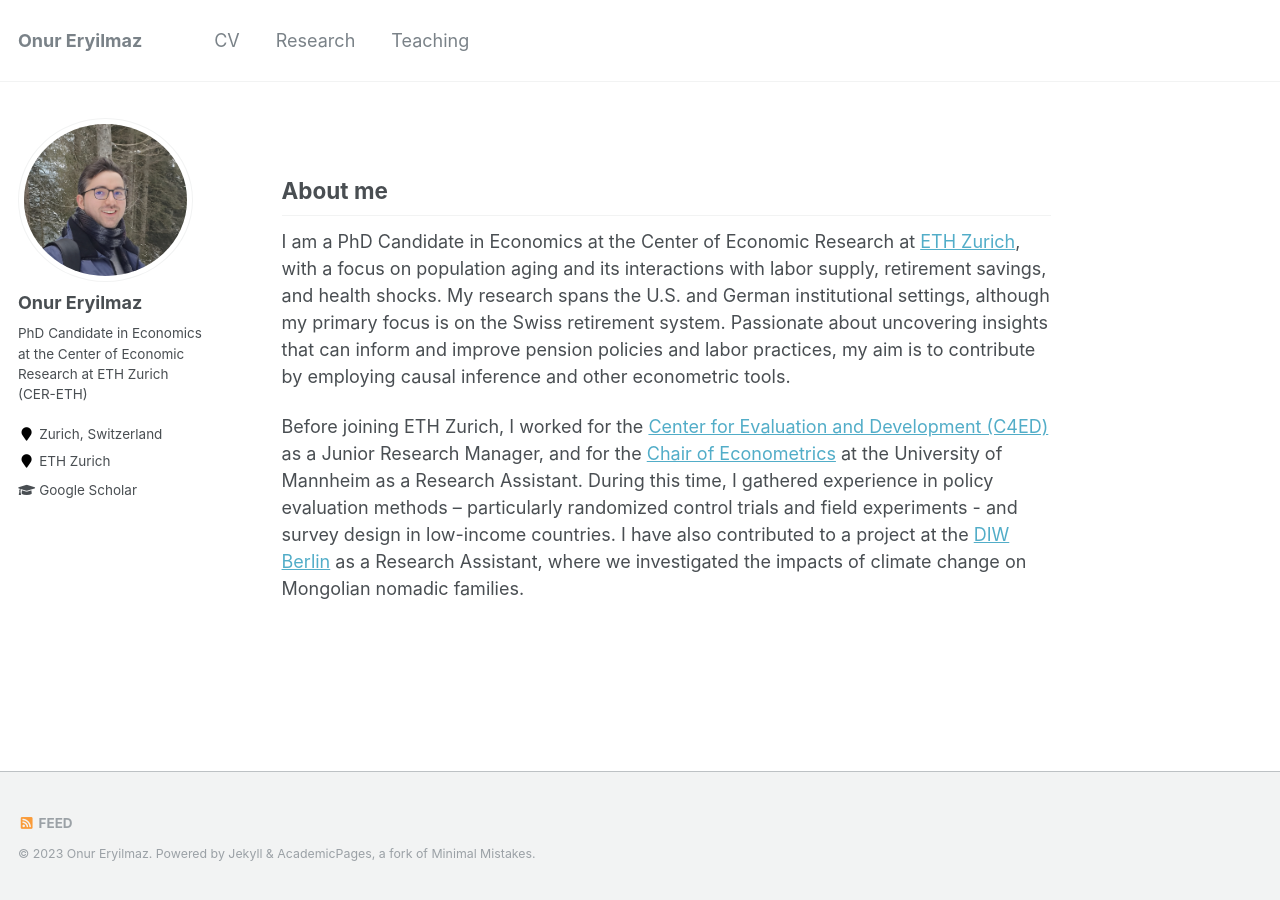
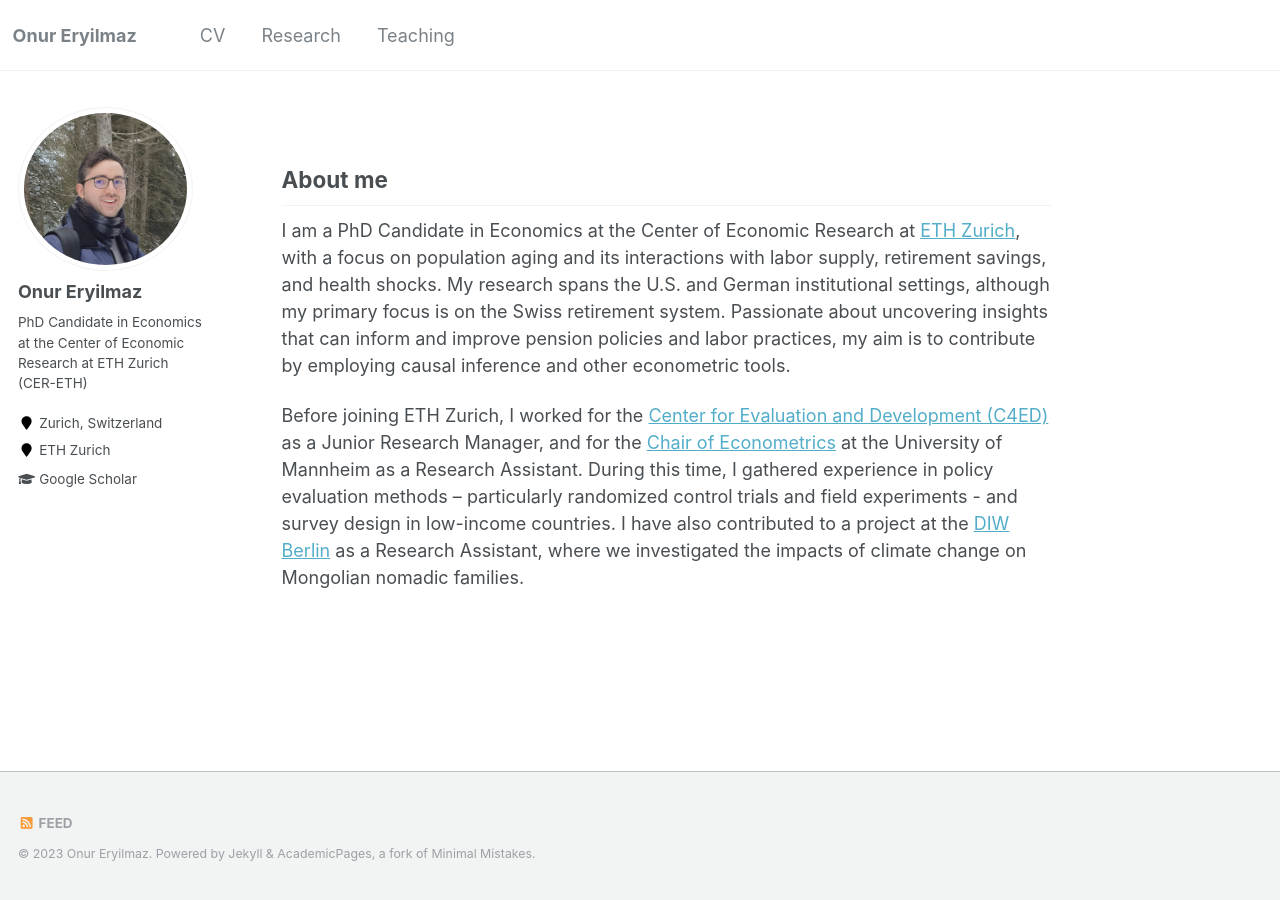
Before and after one commit to oeryilmaz/oeryilmaz.github.io, a Jekyll site: the page built from _pages/about.md, in a window 1280 px wide. Built offline with Jekyll 4.4.1, drawn with Linux system fonts in a browser that asks for light colours.

Commit message:
Update _masthead.scss

```diff
--- a/_sass/_masthead.scss
+++ b/_sass/_masthead.scss
@@ -14,7 +14,7 @@
   &__inner-wrap {
     @include container;
     @include clearfix;
-    padding: 1em 1em 1em;
+    padding: 0.7em 0.7em 0.7em;
     font-family: $sans-serif-narrow;
 
     @include breakpoint($x-large) {
@@ -47,7 +47,7 @@
   white-space: nowrap;
 
   &--lg {
-    padding-right: 2em;
+    padding-right: 1.5em;
     font-weight: 700;
   }
 }
```
